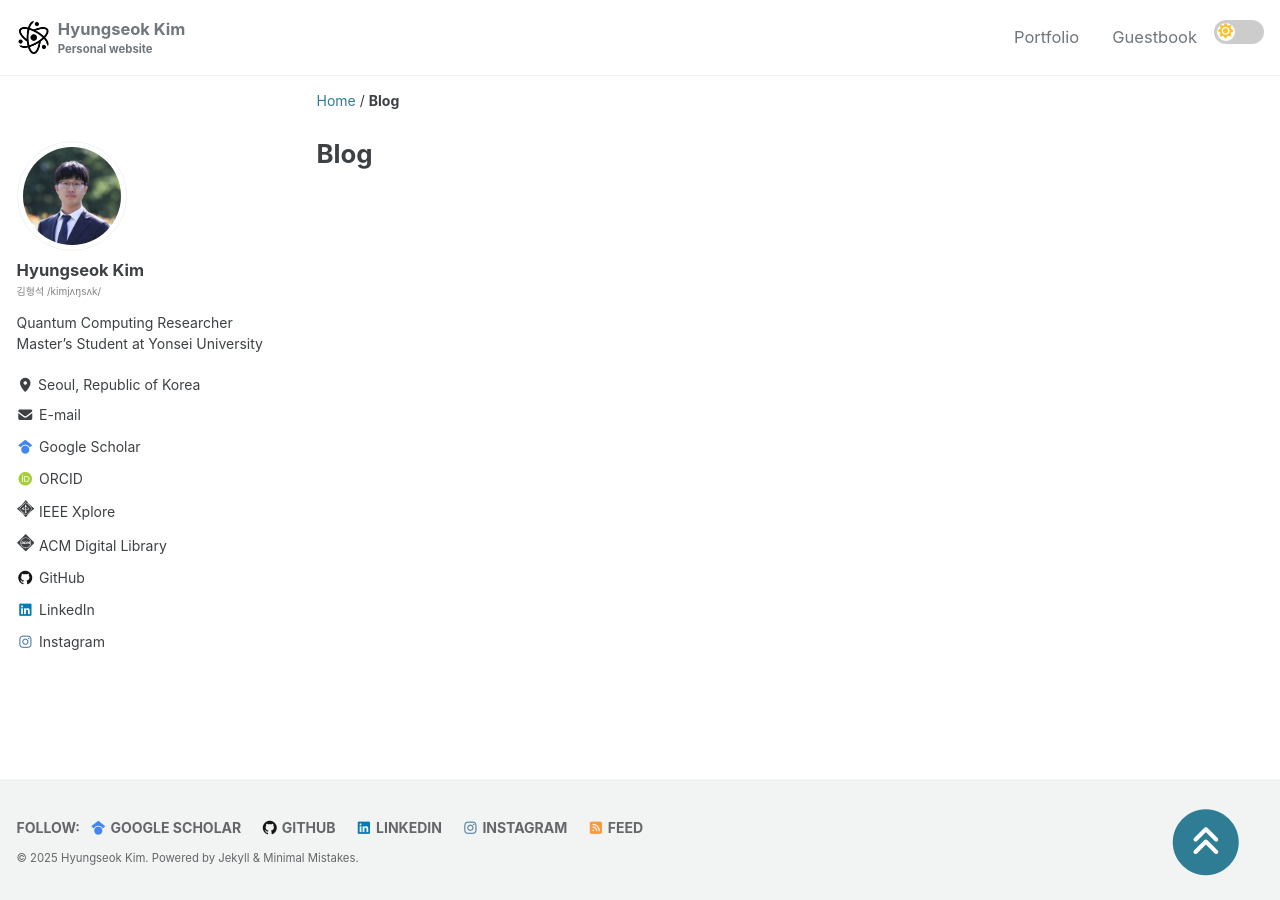
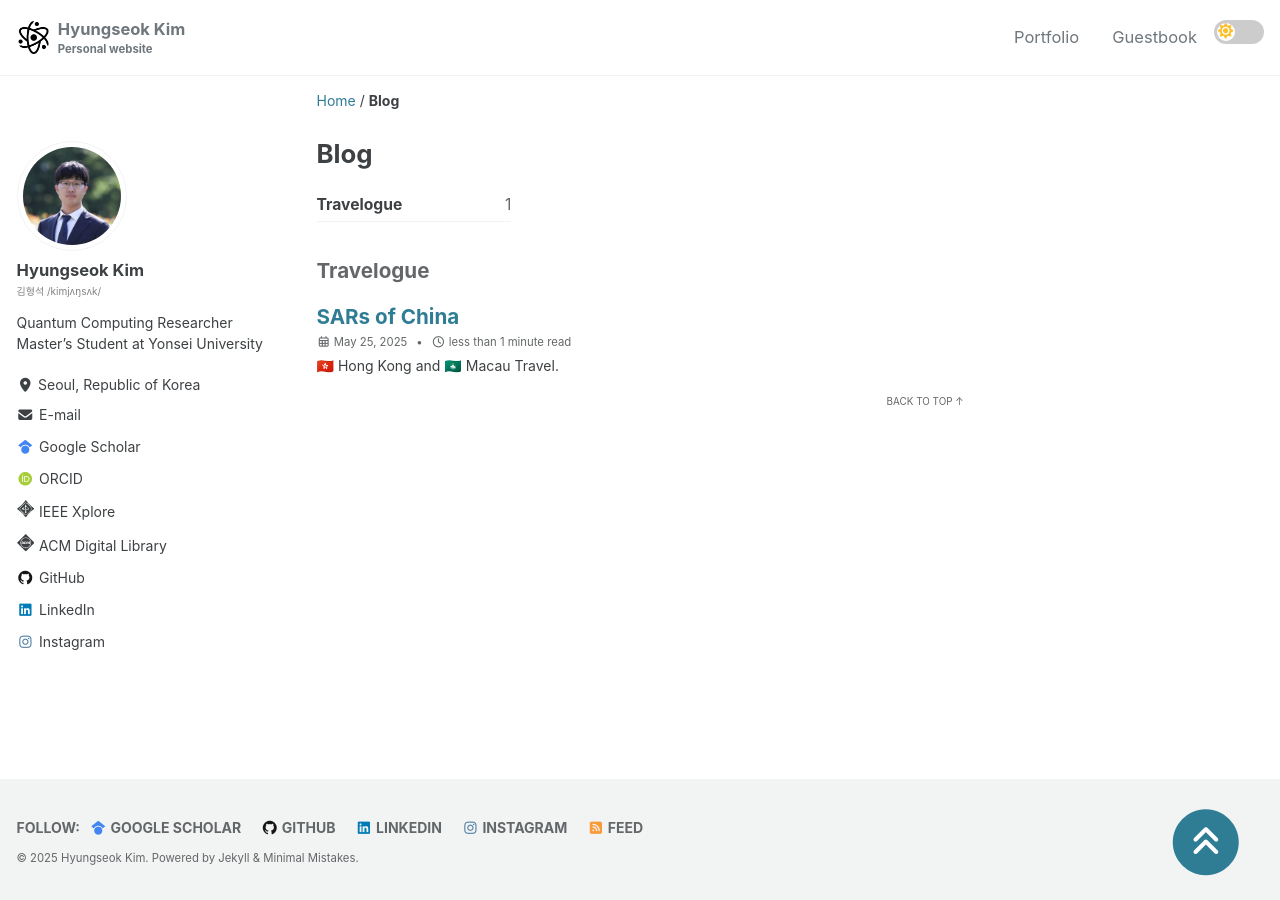
Before and after one commit to fluorite42/fluorite42.github.io, a Jekyll site: the page built from _pages/blog.md, in a window 1280 px wide. Built offline with Jekyll 4.4.1, drawn with Linux system fonts in a browser that asks for light colours; cached includes are drawn as plain includes; emoji names are drawn with the system emoji font.

Commit message:
MOD post

```diff
--- a/_config.yml
+++ b/_config.yml
@@ -356,6 +356,7 @@ defaults:
       layout: single
       author_profile: false
       read_time: false
+      show_date: false
       comments: false
       share: false
       related: false
--- /dev/null
+++ b/_posts/2025-07-25-SAR.md
@@ -0,0 +1,14 @@
+---
+title: "SARs of China"
+excerpt: ":hong_kong: Hong Kong and :macau: Macau Travel."
+category: Travelogue
+
+toc: true
+toc_sticky: true
+toc_label: "Test"
+
+date: 2025-05-25
+last_modified_at: 2025-07-25
+---
+
+This is a test post.
```
